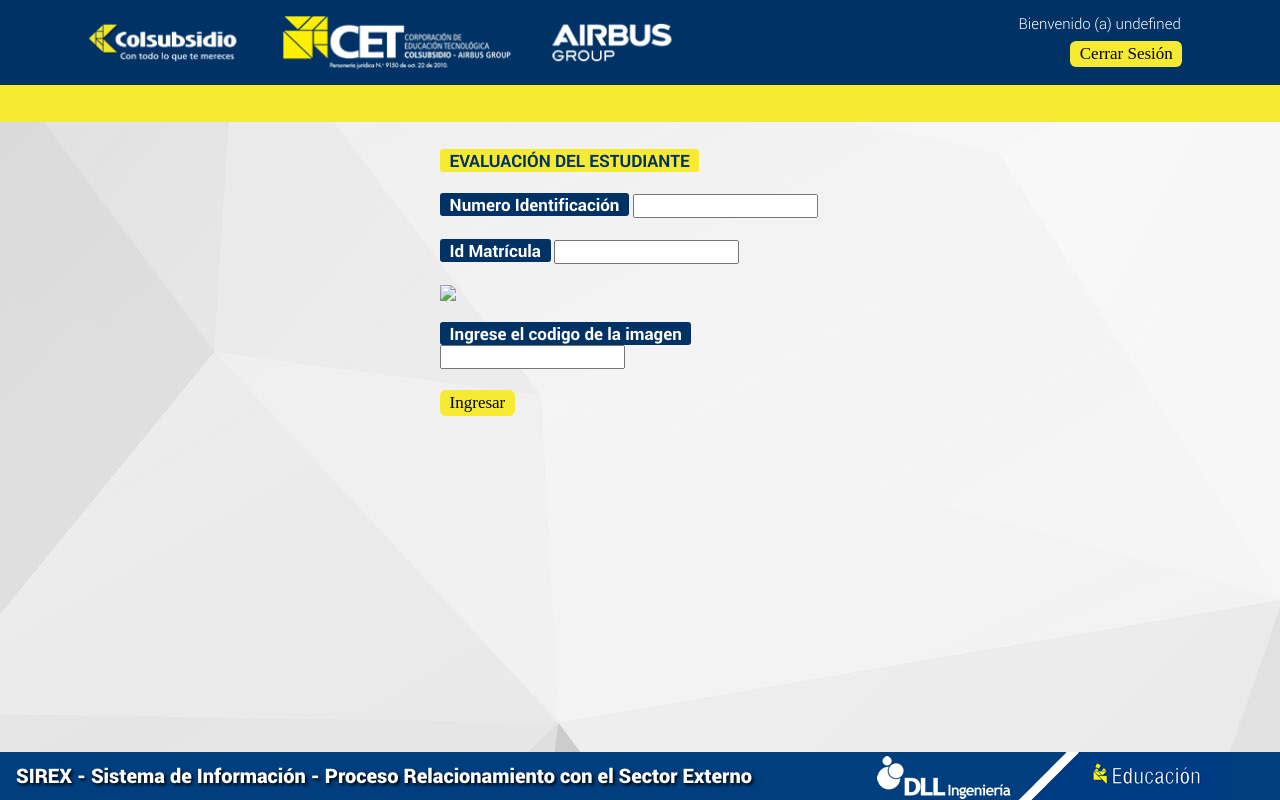
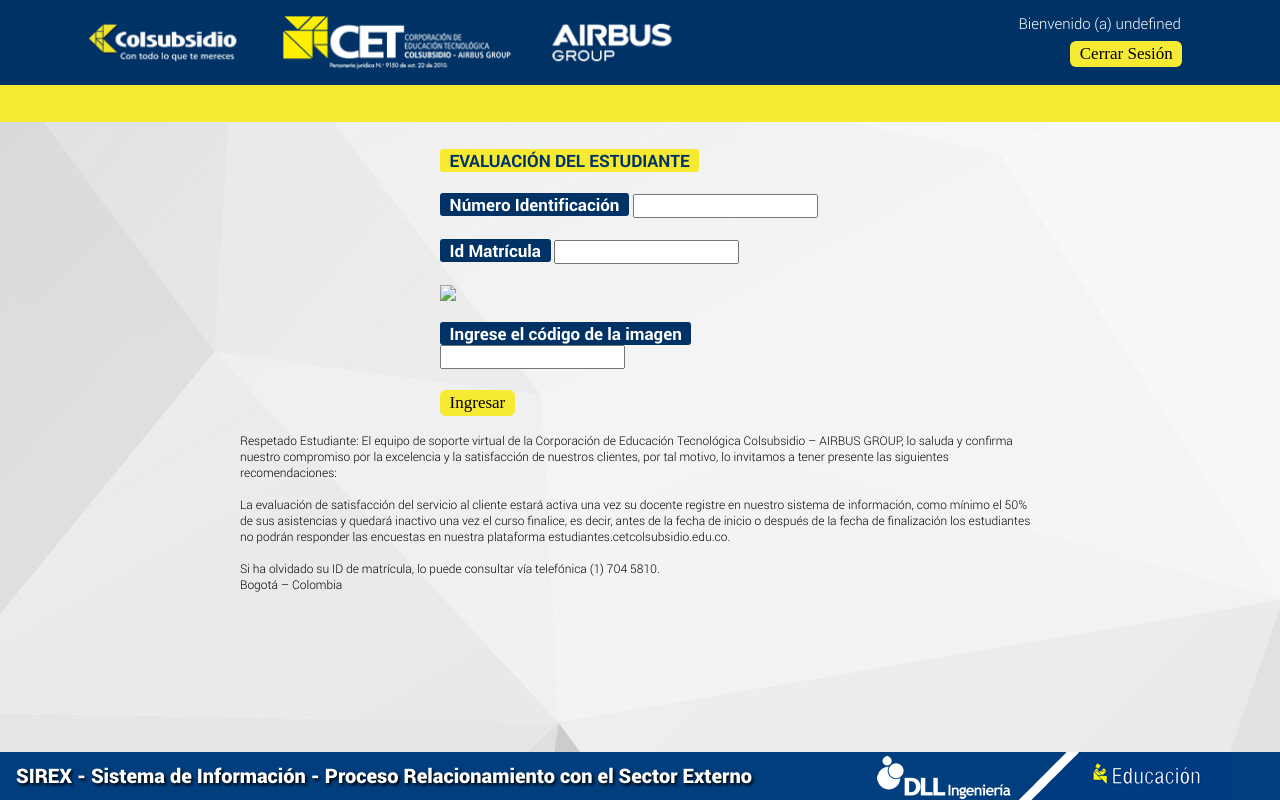
Before and after one commit to dllingenieria/coredutec-estudiantes, a PHP site: template evaluacion/vista/html/ingresoEvaluacion.html in a window 1280 px wide. Run offline with PHP 8.4, Linux system fonts and the light colour scheme; the template is opened without the code that fills it, so the values that code supplies are empty; some libraries are stand-ins or nearby versions; some web fonts are replaced.

Commit message:
Correcion ortografia

```diff
--- a/evaluacion/vista/html/ingresoEvaluacion.html
+++ b/evaluacion/vista/html/ingresoEvaluacion.html
@@ -34,97 +34,66 @@
 	<section class="cuerpo">
 		<div id="Principal">
 			<label class="titulo">EVALUACIÓN DEL ESTUDIANTE</label><br><br>
-			<label class="titulo azul">Numero Identificación</label>
+			<label class="titulo azul">Número Identificación</label>
 			<input type="text" id="txtIdentificacion" width="25" /><br><br>
 			<label class="titulo azul">Id Matrícula</label>
 			<input type="text" id="txtIdMatricula" width="25" /><br><br>
 	        <img src="../../../modelo/captcha.php" border="0" /><br><br>
-			<label class="titulo azul">Ingrese el codigo de la imagen</label>
+			<label class="titulo azul">Ingrese el código de la imagen</label>
 			<input type="text" id="code" width="25" />
 			<br><br>
 			<button id="btnIngresar" type="button" class="boton final" onclick="">Ingresar</button>
 		</div>
+		<div id="texto">
+			<label id="lbltexto">
+				Respetado Estudiante: El equipo de soporte virtual de la Corporación de Educación Tecnológica Colsubsidio – AIRBUS GROUP, lo saluda y confirma nuestro compromiso por la excelencia y la satisfacción de nuestros clientes, por tal motivo, lo invitamos a tener presente las siguientes recomendaciones:<br><br>
+				La evaluación de satisfacción del servicio al cliente estará activa una vez su docente registre en nuestro sistema de información, como mínimo el 50% de sus asistencias y quedará inactivo una vez el curso finalice, es decir, antes de la fecha de inicio o después de la fecha de finalización los estudiantes no podrán responder las encuestas en nuestra plataforma estudiantes.cetcolsubsidio.edu.co.<br><br>
+				Si ha olvidado su ID de matrícula, lo puede consultar vía telefónica (1) 704 5810.<br>Bogotá – Colombia
+			</label>
+		</div>
 	</section>
-
-
 	<div id="element_to_pop_upCon" class="element_to_pop_upMensaje">
-
 	    <div>
-
 	        <table id="tblPopup" width="300" align="left" border="0">
-
 	            <tr>
-
 	                <td align="center">
-
 	                    <label id="textoConfirmacion1" class="popup"></label>
-
 	                    <input type="button" name="element_to_pop_upConf" value="Aceptar" id="btnDireccion"  class="b-close" style="width: 96px; height: 27px; 		background:#003265; color: #ffffff; font-family: 'Roboto-Light'; font-size: 16px; border-radius: 6px 6px 6px 6px;" />
-
 	                </td>
-
 	            </tr>
-
 	        </table>
-
 	    </div>
-
 	</div>
-
 	<div id="element_to_pop_upMen" class="element_to_pop_upMensaje">
-
 	    <div>
-
 	        <table id="tblPopup" width="410" align="left" border="0">
-
 	            <tr>
-
 	                <td align="center">
-
 	                    <label id="textoError" class="popup"></label>
-
 	                    <br><br>
-
 	                    <input type="button" name="element_to_pop_upConf" value="Aceptar" id="btnAcePop"  class="b-close" style="width: 96px; height: 27px; 		background:#003265; color: #ffffff; font-family: 'Roboto-Light'; font-size: 16px; border-radius: 6px 6px 6px 6px;" />
-
 	                </td>
-
 	            </tr>
-
 	        </table>
-
 	    </div>
-
 	</div>
 	<!-- div nuevo para confirm-->
 	<div id="contenedor" class="element_to_pop_upMensaje" style="display:none;"></div>
 	<div id="element_to_pop_upCon1" class="element_to_pop_upMensaje">
-
 	    <div>
-
 	        <table id="tblPopup" width="300" align="left" border="0">
-
 	            <tr>
-
 	                <td align="center">
-
 	                    <label id="textoConfirmacion2" class="popup"></label>
 						<br><br>
 						<input type="button" name="element_to_pop_upConf" value="Aceptar" id="btnAceptar" class="b-close botonAceptar" style="width: 96px; height: 27px; 		background:#003265; color: #ffffff; font-family: 'Roboto-Light'; font-size: 16px; border-radius: 6px 6px 6px 6px;" />
-
 	                    <input type="button" name="element_to_pop_upConf" value="Cerrar" id="btnCerrar"  class="b-close" style="width: 96px; height: 27px; 		background:#003265; color: #ffffff; font-family: 'Roboto-Light'; font-size: 16px; border-radius: 6px 6px 6px 6px;" />
-
 	                </td>
-
 	            </tr>
-
 	        </table>
-
 	    </div>
-
 	</div>
 		<!-- -->
-
 	<!-- FIN CUERPO -->
 	<!-- FOOTER -->
 	<footer></footer>
--- a/vista/css/evaluacion.css
+++ b/vista/css/evaluacion.css
@@ -15,6 +15,17 @@ body {
 	margin-right: auto;
 }
 
+#texto{
+	width: 50rem;
+	margin-top: 1rem;
+	margin-left: auto;
+	margin-right: auto;
+}
+
+#lbltexto{
+	text-align: justify-all;
+	font-size: 12px;
+}
 .formatoEvaluacion {
 	position: relative;
 	padding-top: 1rem;
```
Also changed, not shown: modelo/clsVerificarIngresoEvaluacion.php (+1 -18 lines). Lines whose indentation alone changed are shown as unchanged.
